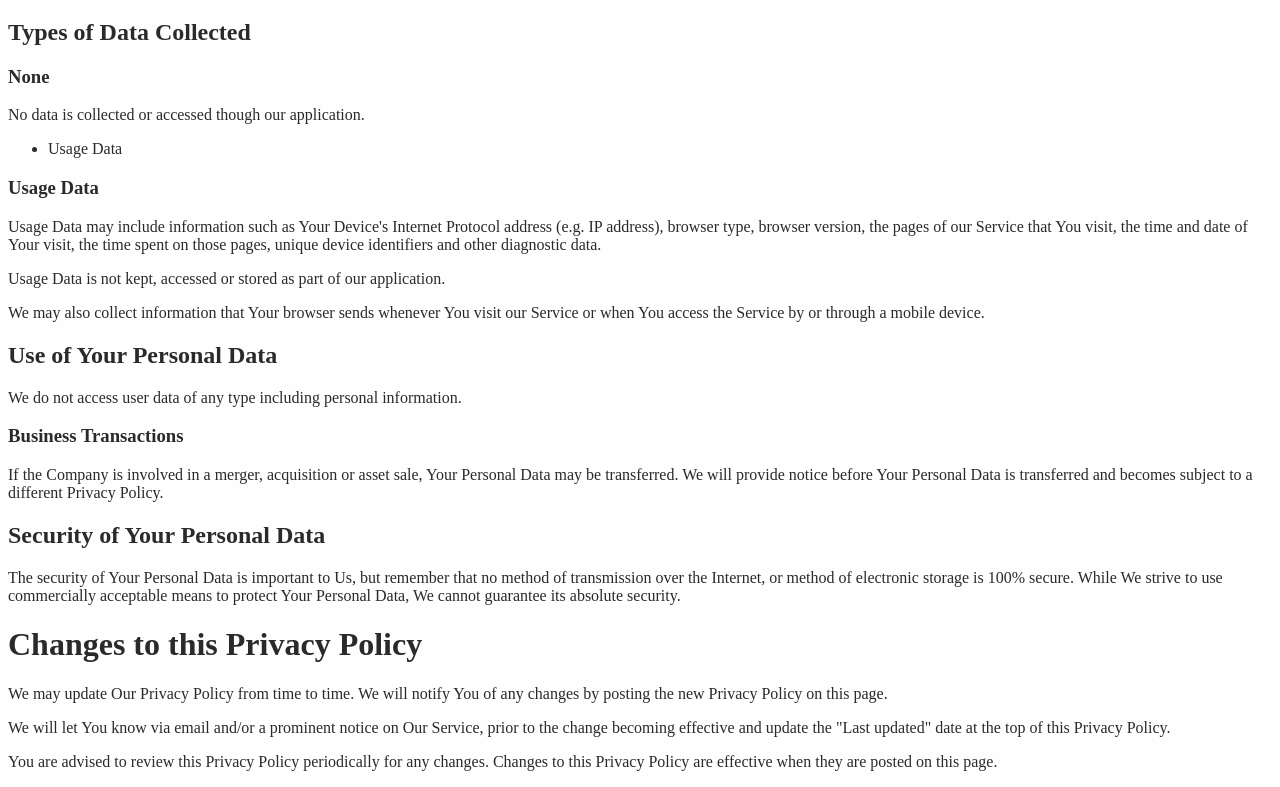
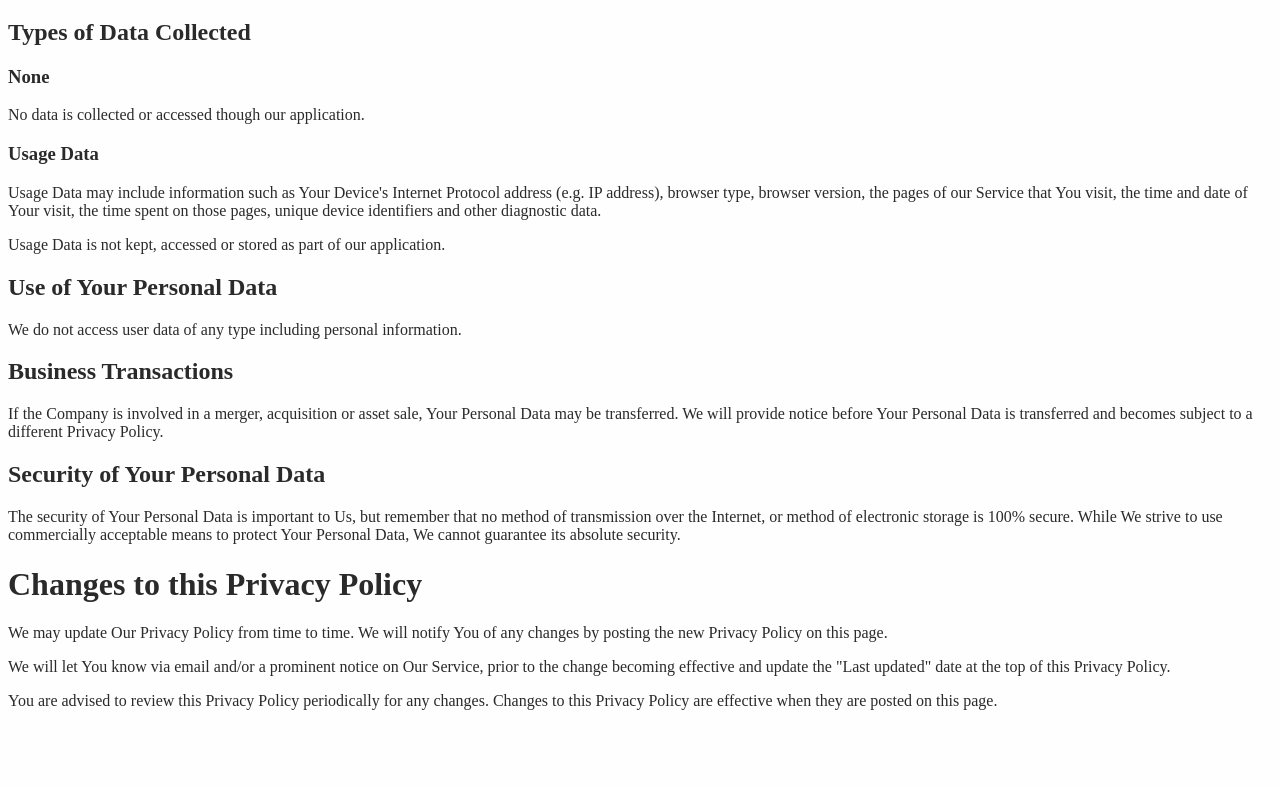
Before and after one commit to Fishfinna/Heli-Rigger-Pro, a website: page index.html in a window 1280 px wide. Shown: the part 1151-1938 px from the top of the page. After the commit the page ends 1877 px from the top, so only its background shows below. Drawn offline with Linux system fonts and the light colour scheme.

Commit message:
added the page for the website

```diff
--- a/index.html
+++ b/index.html
@@ -98,19 +98,14 @@
     <h2>Types of Data Collected</h2>
     <h3>None</h3>
     <p>No data is collected or accessed though our application.</p>
-    <ul>
-        <li>Usage Data</li>
-    </ul>
     <h3>Usage Data</h3>
     <p>Usage Data may include information such as Your Device's Internet Protocol address (e.g. IP address), browser type,
         browser version, the pages of our Service that You visit, the time and date of Your visit, the time spent on those
         pages, unique device identifiers and other diagnostic data.</p>
     <p>Usage Data is not kept, accessed or stored as part of our application.</p>
-    <p>We may also collect information that Your browser sends whenever You visit our Service or when You access the Service
-        by or through a mobile device.</p>
     <h2>Use of Your Personal Data</h2>
     <p>We do not access user data of any type including personal information.</p>
-    <h3>Business Transactions</h3>
+    <h2>Business Transactions</h2>
     <p>If the Company is involved in a merger, acquisition or asset sale, Your Personal Data may be transferred. We will
         provide notice before Your Personal Data is transferred and becomes subject to a different Privacy Policy.</p>
     <h2>Security of Your Personal Data</h2>
```
